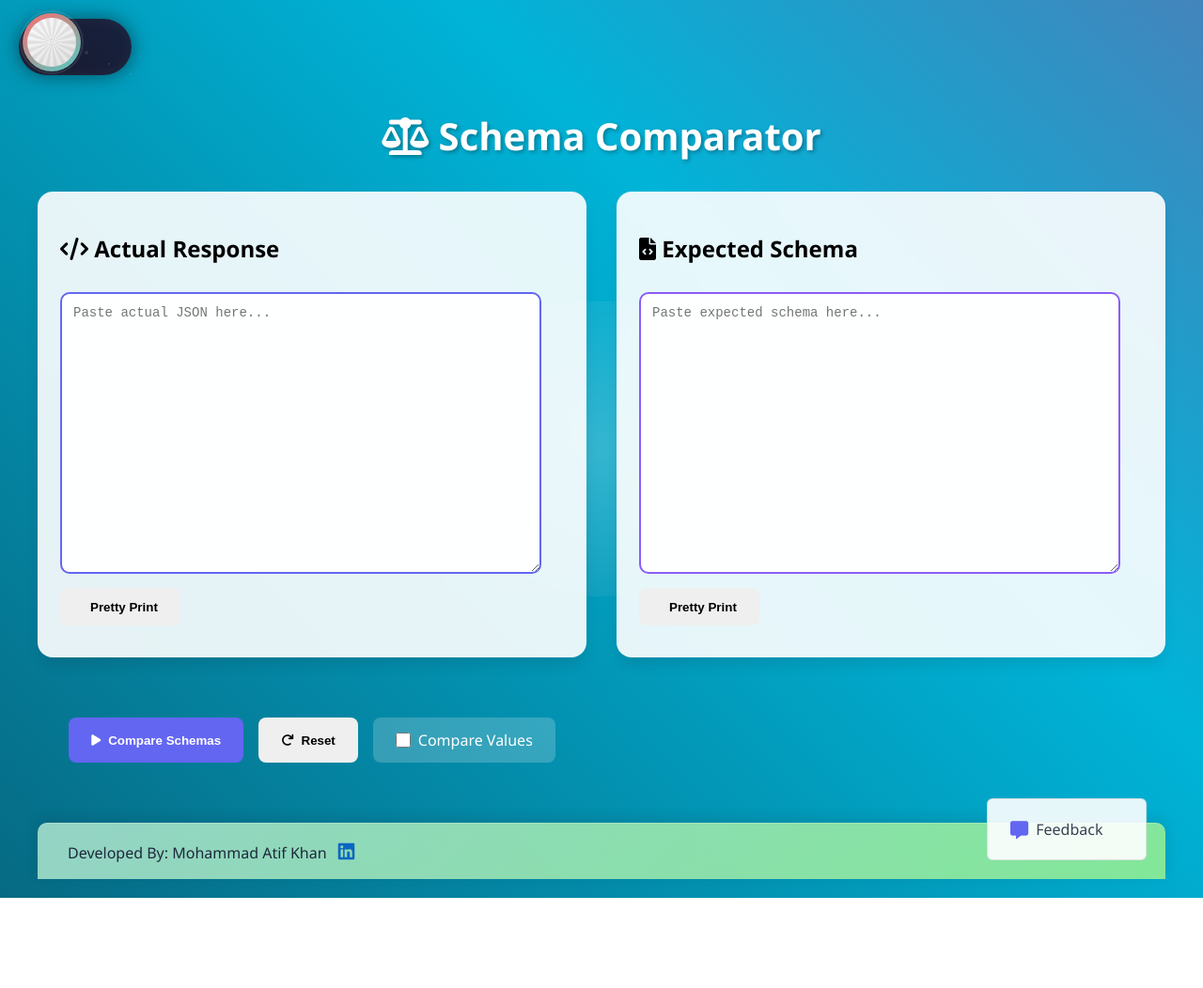
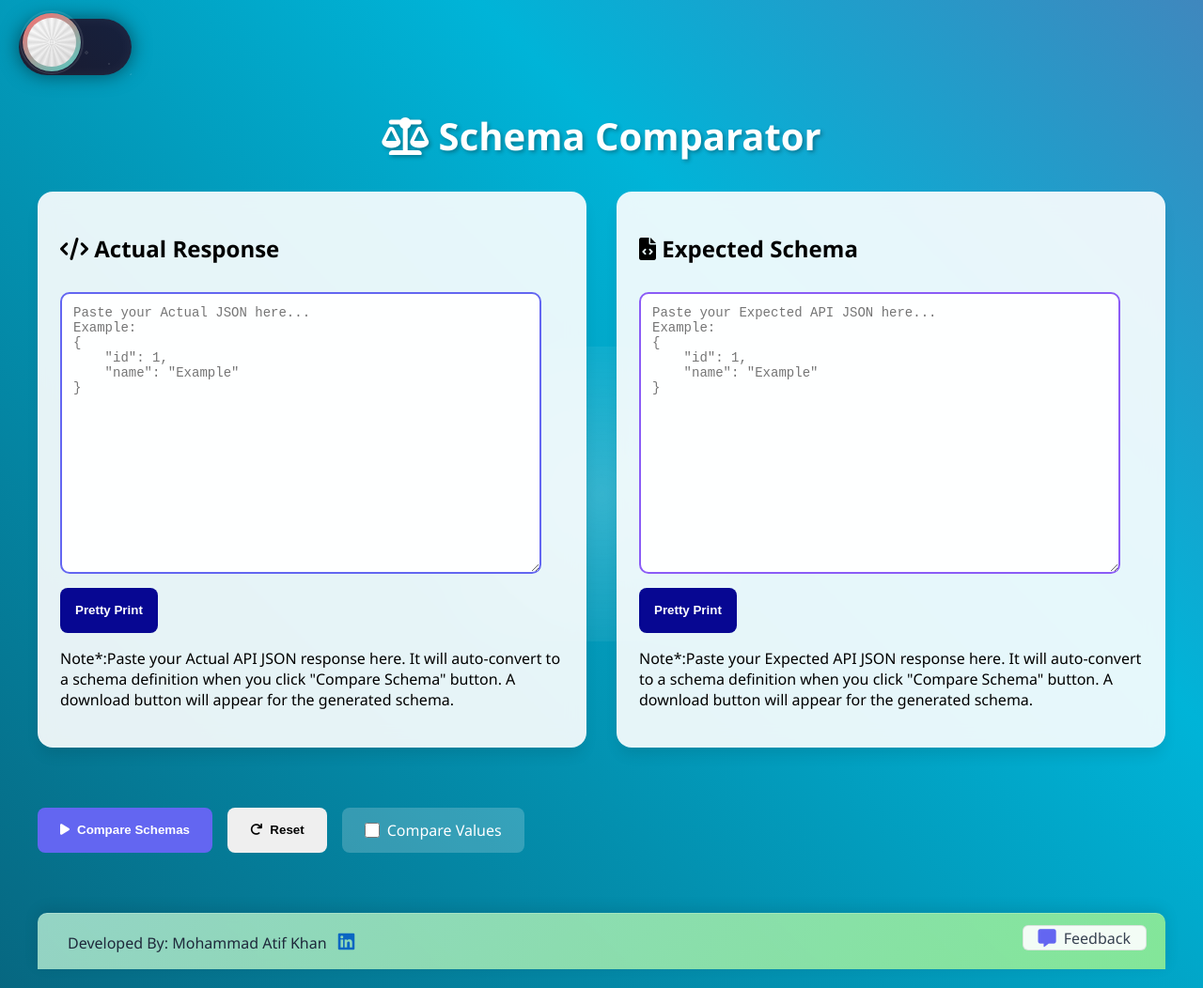
Before and after one commit to atifrnkhan123/Schema-Comparator, a plain HTML site: page Code/index.html in a window 1280 px wide. Shown: the whole page at 94% size. Before the commit the page ends 956 px from the top, so only its background shows below. Drawn offline with nearby package versions, Linux system fonts and the light colour scheme.

Commit message:
Add: Updated API response handling

```diff
--- a/Code/index.html
+++ b/Code/index.html
@@ -3,6 +3,7 @@
 <head>
     <meta charset="UTF-8">
     <title>Schema Comparator</title>
+    <link rel="icon" type="image/png" href="Schemalogo.png">
     <link href="https://cdnjs.cloudflare.com/ajax/libs/font-awesome/6.0.0/css/all.min.css" rel="stylesheet">
     <script src="https://cdnjs.cloudflare.com/ajax/libs/jspdf/2.4.0/jspdf.umd.min.js"></script>
     <link rel="stylesheet" href="style.css">
@@ -30,22 +31,29 @@
     </div>
 </label>
 <div class="container">
-    <h1><i class="fas fa-balance-scale"></i> Schema Comparator</h1>
+    <h1>
+        <i class="fas fa-balance-scale"></i> Schema Comparator</h1>
     <div class="editor-container">
         <div class="schema-box">
             <h2><i class="fas fa-code"></i> Actual Response</h2>
-            <textarea id="actual" placeholder="Paste actual JSON here..."></textarea>
+            <textarea id="actual"
+                      placeholder="Paste your Actual JSON here...&#10;Example:&#10;{&#10;&nbsp;&nbsp;&nbsp;&nbsp;&quot;id&quot;: 1,&#10;&nbsp;&nbsp;&nbsp;&nbsp;&quot;name&quot;: &quot;Example&quot;&#10;}"></textarea>
             <button class="pretty-btn" onclick="prettyPrint('actual')">
                 <i class="fas fa-pretty-print"></i> Pretty Print
             </button>
-            <div id="actualDownload" class="download-container"></div>
-        </div>
+            <p>Note*:Paste your Actual API JSON response here. It will auto-convert to a schema definition when you
+                click "Compare Schema" button. A download button will appear for the generated schema.
+            </p></div>
         <div class="schema-box">
             <h2><i class="fas fa-file-code"></i> Expected Schema</h2>
-            <textarea id="expected" placeholder="Paste expected schema here..."></textarea>
+            <textarea id="expected"
+                      placeholder="Paste your Expected API JSON here...&#10;Example:&#10;{&#10;&nbsp;&nbsp;&nbsp;&nbsp;&quot;id&quot;: 1,&#10;&nbsp;&nbsp;&nbsp;&nbsp;&quot;name&quot;: &quot;Example&quot;&#10;}"></textarea>
             <button class="pretty-btn" onclick="prettyPrint('expected')">
                 <i class="fas fa-pretty-print"></i> Pretty Print
             </button>
+            <p>Note*:Paste your Expected API JSON response here. It will auto-convert to a schema definition when you
+                click "Compare Schema" button. A download button will appear for the generated schema.
+
             <div id="expectedDownload" class="download-container"></div>
         </div>
 
@@ -99,8 +107,8 @@
                 </a>
             </div>
             <div class="feedback-link" style="position: absolute; right: 20px; bottom: 20px;">
-                               <a href="https://forms.gle/your-google-form-url" target="_blank"
-                                  class="inline-flex items-center px-4 py-2 border border-gray-300 text-sm font-medium rounded-md text-gray-700 bg-white hover:bg-gray-50">
+                <a href="https://forms.gle/Lt5ru3zeLgLoGfAF8" target="_blank"
+                   class="inline-flex items-center px-4 py-2 text-sm font-medium rounded-md text-gray-700 bg-white hover:bg-gray-50">
                     <i class="fas fa-comment-alt mr-2"></i> Feedback
                 </a>
             </div>
--- a/Code/style.css
+++ b/Code/style.css
@@ -65,7 +65,7 @@ h1 {
     text-shadow: 2px 2px 4px rgba(0, 0, 0, 0.3);
 }
 
-.editor-container {
+/* .editor-container {
     display: grid;
     grid-template-columns: 1fr 1fr;
     gap: 2rem;
@@ -79,11 +79,40 @@ h1 {
     padding: 1.5rem;
     box-shadow: 0 10px 15px -3px rgba(0, 0, 0, 0.1);
     transition: transform 0.3s ease;
+} */
+.editor-container {
+    display: grid;
+    grid-template-columns: repeat(2, 1fr); /* Two equal columns */
+    grid-template-rows: auto;
+    gap: 2rem;
+    margin-bottom: 2rem;
 }
 
+.schema-box {
+    background: rgba(255, 255, 255, 0.9);
+    backdrop-filter: blur(10px);
+    border-radius: 1rem;
+    padding: 1.5rem;
+    box-shadow: 0 10px 15px -3px rgba(0, 0, 0, 0.1);
+    transition: transform 0.3s ease;
+}
 .schema-box:hover {
     transform: translateY(-5px);
 }
+
+/* Make the .results div span both columns */
+.results {
+    grid-column: 1 / -1; /* Spans both columns */
+    background: rgba(255, 255, 255, 0.9);
+    backdrop-filter: blur(10px);
+    border-radius: 1rem;
+    padding: 2rem;
+    margin: 2rem 0;
+    box-shadow: 0 10px 15px -3px rgba(0, 0, 0, 0.05);
+}
+
+
+
 
 textarea {
     width: calc(100% - 24px);
@@ -104,11 +133,18 @@ textarea {
     border-color: var(--secondary);
 }
 
+.pretty-btn{
+    background: #070792;
+    color: #fff;
+    padding: 8px 16px;
+    gap: 0;
+}
 .button-group {
     display: flex;
-    justify-content: center;
+    justify-content: flex-start;
     gap: 1rem;
     margin: 2rem 0;
+    align-items: flex-start;
 }
 
 button {
@@ -116,6 +152,7 @@ button {
     border: none;
     border-radius: 0.5rem;
     font-weight: 600;
+            min-height: 48px; /* Fixed height */
     cursor: pointer;
     transition: all 0.3s ease;
     display: flex;
@@ -141,16 +178,9 @@ button {
 .reset-btn:hover,
 .reset-btn:active {
     transform: translateY(-2px) scale(1.02); /* Match scale */
+
 }
 
-.results {
-    background: rgba(255, 255, 255, 0.9);
-    backdrop-filter: blur(10px);
-    border-radius: 1rem;
-    padding: 2rem;
-    margin: 2rem 0;
-    box-shadow: 0 10px 15px -3px rgba(0, 0, 0, 0.05);
-}
 
 .summary-grid {
     display: grid;
@@ -255,6 +285,7 @@ th {
     align-items: center;
     gap: 0.5rem;
     color: white;
+                min-height: 23px; /* Fixed height */
     padding: 0.8rem 1.5rem;
     background: rgba(255, 255, 255, 0.2);
     border-radius: 0.5rem;
@@ -336,6 +367,8 @@ footer .flex {
     align-items: center; /* Vertically aligns items on the same line */
     flex-wrap: wrap;
     gap: 1rem;
+
+
 }
 
 .developer-credit {
@@ -366,18 +399,18 @@ footer .flex {
 .feedback-link a {
     display: inline-flex;
     align-items: center;
-    padding: 0.75rem 1.5rem;
+    padding: 0.2rem 1.0rem;
     background: rgba(255, 255, 255, 0.9);
-    border: 1px solid rgba(0, 0, 0, 0.1);
+    border: 0.5px solid rgba(0, 0, 0, 0.1);
     border-radius: 6px;
     color: #374151;
     font-size: 1rem;
     font-weight: 500;
     text-decoration: none;
     transition: background 0.3s ease, transform 0.3s ease;
-    min-width: 120px;
-    min-height: 40px;
-    line-height: 1;
+    min-width: 50px;
+    min-height: 10px;
+    line-height: 0.5;
 }
 
 .feedback-link a:hover {
@@ -736,3 +769,13 @@ body.dark-mode .feedback-link a:hover {
                     opacity 0.2s ease !important;
         min-height: 48px; /* Fixed height */
     }
+.develoer-block{
+    display: flex;
+    justify-content: space-between;
+    align-items: center;
+}
+.header-logo {
+  height: 40px;      /* Adjust size */
+  vertical-align: middle;
+  margin-right: 10px;
+}
```
Also changed, not shown: Code/script.js (line endings or trailing spaces). Lines whose indentation alone changed are shown as unchanged.
